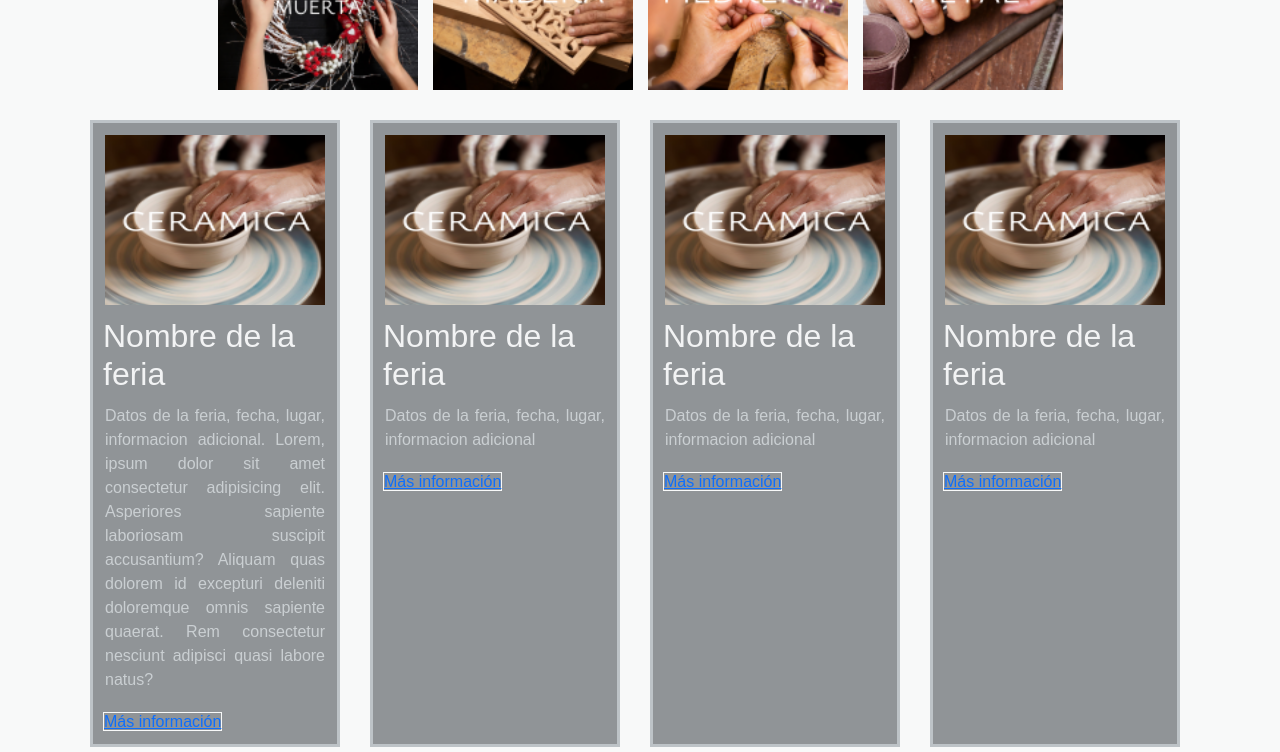
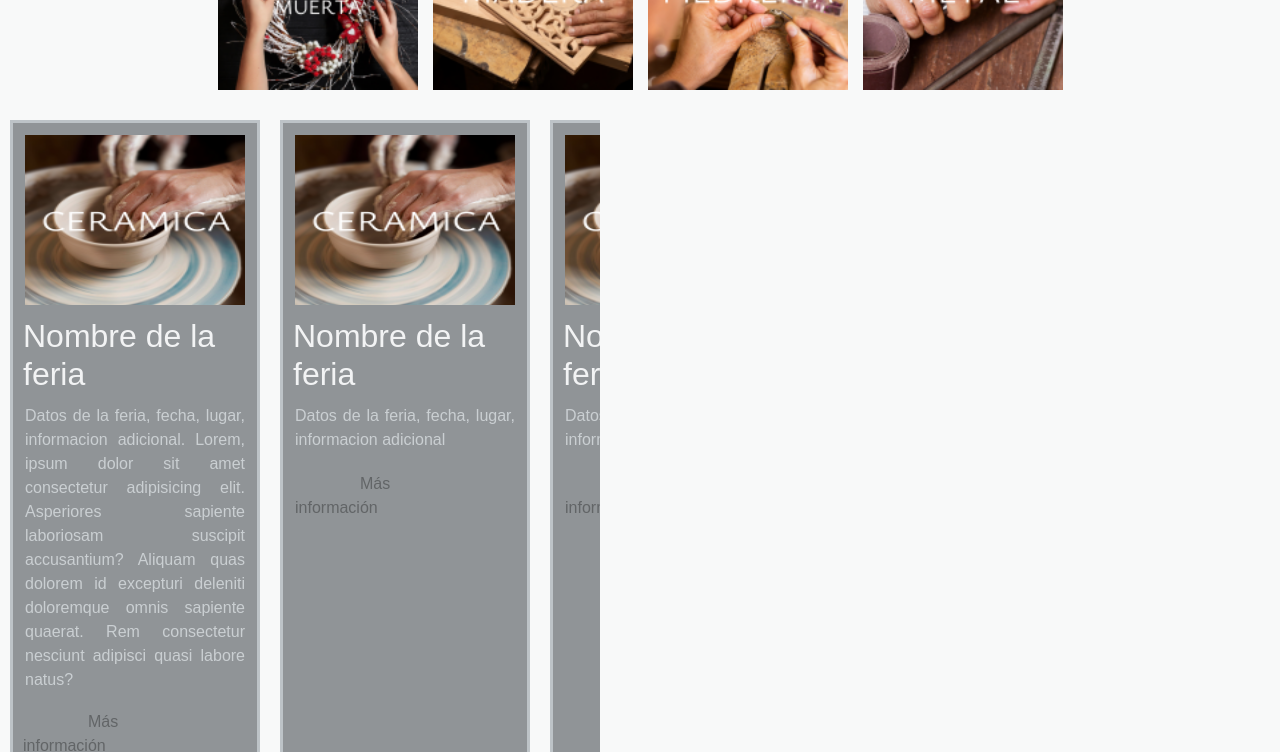
Before and after one commit to Lizzie-G/ArtesSanas, a plain HTML site: page index.html in a window 1280 px wide. Shown: the part 702-1454 px from the top of the page. Drawn offline with Linux system fonts and the light colour scheme; a web font is replaced by a local one.

Commit message:
1
Co-authored-by: vickylopez19 <vickylopez19@users.noreply.github.com>

```diff
--- a/css/index.css
+++ b/css/index.css
@@ -111,12 +111,10 @@ h1 {
 }
 
 #ferias {
-    display: grid;
-    grid-template-columns: repeat(5, auto);
-    grid-gap: 10px;
+    display: flex;
     height: fit-content;
+    width: 600px;
     overflow-y: auto;
-    justify-content: center;
 }
 
 #ferias::-webkit-scrollbar {
@@ -130,6 +128,10 @@ h1 {
 #ferias::-webkit-scrollbar-thumb {
     background-color: var(--fondo);
     border-radius: 20px;
+    -webkit-border-radius: 20px;
+    -moz-border-radius: 20px;
+    -ms-border-radius: 20px;
+    -o-border-radius: 20px;
 }
 
 #ferias article {
@@ -159,7 +161,8 @@ h1 {
     padding: 2px;
 }
 
-.feriaInformacion{
-    border: #F8F9F9 solid 1px;
-
+#ferias article a {
+    text-decoration: none;
+    color: var(--fondo);
+    margin: auto 65px;
 }
--- a/index.html
+++ b/index.html
@@ -43,33 +43,33 @@
     </section>
 
     <section id="ferias">
-        <article class="feriaTarjeta">
+        <article>
             <img src="img/tipos/ceramica.png" alt="Imagen feria 1">
             <h2>Nombre de la feria</h2>
             <p>Datos de la feria, fecha, lugar, informacion adicional. Lorem, ipsum dolor sit amet consectetur adipisicing elit. Asperiores sapiente laboriosam suscipit accusantium? Aliquam quas dolorem id excepturi deleniti doloremque omnis sapiente quaerat. Rem consectetur nesciunt adipisci quasi labore natus?</p>
             <!-- El # despues del href es para que vaya a una parte particular de la otra pagina supuestamente -->
-            <a href="/pages/ferias.html#feria1" class="feriaInformacion">Más información</a>
+            <a href="/pages/ferias.html#feria4">Más información</a>
         </article>
-        <article class="feriaTarjeta">
+        <article>
             <img src="img/tipos/ceramica.png" alt="Imagen feria 2">
             <h2>Nombre de la feria</h2>
             <p>Datos de la feria, fecha, lugar, informacion adicional</p>
             <!-- El # despues del href es para que vaya a una parte particular de la otra pagina supuestamente -->
-            <a href="/pages/ferias.html#feria2" class="feriaInformacion">Más información</a>
+            <p class="masInfo"><a href="/pages/ferias.html#feria4">Más información</a></p>
         </article>
-        <article class="feriaTarjeta">
+        <article>
             <img src="img/tipos/ceramica.png" alt="Imagen feria 3">
             <h2>Nombre de la feria</h2>
             <p>Datos de la feria, fecha, lugar, informacion adicional</p>
             <!-- El # despues del href es para que vaya a una parte particular de la otra pagina supuestamente -->
-            <a href="/pages/ferias.html#feria3" class="feriaInformacion">Más información</a>
+            <p class="masInfo"><a href="/pages/ferias.html#feria4">Más información</a></p>
         </article>
-        <article class="feriaTarjeta">
+        <article>
             <img src="img/tipos/ceramica.png" alt="Imagen feria 4">
             <h2>Nombre de la feria</h2>
-            <p>Datos de la feria, fecha, lugar, informacion adicional</p>
+            <p>Datos de la feria, fecha, lugar, informacion adicional Lorem ipsum dolor sit amet consectetur adipisicing elit. Maiores vel sequi itaque! Repellat quasi molestiae ut odio nesciunt quidem officiis quo voluptatibus laboriosam suscipit culpa, est sit similique libero doloribus.</p>
             <!-- El # despues del href es para que vaya a una parte particular de la otra pagina supuestamente -->
-            <a href="/pages/ferias.html#feria4" class="feriaInformacion">Más información</a>
+            <p class="masInfo"><a href="/pages/ferias.html#feria4">Más información</a></p>
         </article>
     </section>
 
```
